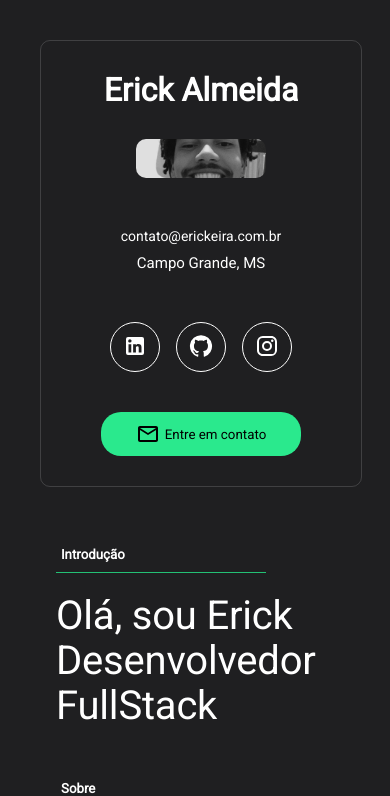
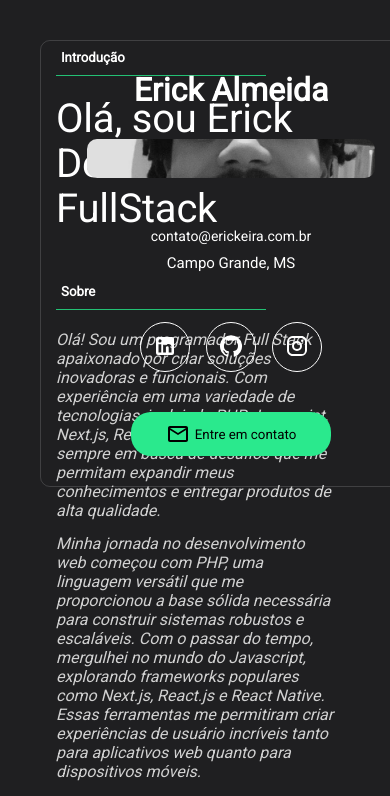
Before and after one commit to erickeira/erickalmeidaricardo, a Next.js app: page / in a window 390 px wide. Shown: the top 796 px of the page. Built offline with nearby package versions, Linux system fonts and the light colour scheme.

Commit message:
packge particles

```diff
--- a/components/cardPerfil/cardperfil.module.scss
+++ b/components/cardPerfil/cardperfil.module.scss
@@ -1,4 +1,4 @@
-@media (min-width: 1401px){
+
 .container{
     min-width: 320px;
     border: 1.5px solid rgba(255, 255, 255, 0.15);
@@ -29,136 +29,3 @@
         margin-bottom: 50px;
     }
 }
-}
-@media (max-width: 1400px){
-    .container{
-        min-width: 260px;
-        border: 1.5px solid rgba(255, 255, 255, 0.15);
-        border-radius: 10px;
-        padding: 30px;
-        display: flex;
-        flex-direction: column;
-        align-items: center;
-        position: fixed;
-        margin-bottom: 50px;
-
-        h1{
-            color: #fff;
-        }
-        h4{
-            color: #cacaca;
-        }
-        span{
-            color: #fff;
-        }
-
-        .containerImagem{
-            position: relative;
-            border-radius: 10px;
-            filter: grayscale(1);
-            height: 10vw;
-            object-fit: cover;
-            margin-bottom: 50px;
-        }
-    }
-}
-
-@media (max-width: 1250px){
-    .container{
-        border: 1.5px solid rgba(255, 255, 255, 0.15);
-        border-radius: 10px;
-        padding: 30px;
-        display: flex;
-        flex-direction: column;
-        align-items: center;
-        position: relative;
-
-        margin-bottom: 50px;
-
-        h1{
-            color: #fff;
-        }
-        h4{
-            color: #cacaca;
-        }
-        span{
-            color: #fff;
-        }
-
-    }
-    .containerImagem{
-        position: relative;
-        border-radius: 10px;
-        filter: grayscale(1);
-        object-fit: cover;
-        margin-bottom: 50px;
-    }
-}
-
-@media (max-width: 900px){
-    .container{
-        width: calc(100% - 60px);
-        border: 1.5px solid rgba(255, 255, 255, 0.15);
-        border-radius: 10px;
-        padding: 30px;
-        display: flex;
-        flex-direction: column;
-        align-items: center;
-        position: relative;
-
-        margin-bottom: 50px;
-
-        h1{
-            color: #fff;
-        }
-        h4{
-            color: #cacaca;
-        }
-        span{
-            color: #fff;
-        }
-
-    }
-    .containerImagem{
-        position: relative;
-        border-radius: 10px;
-        filter: grayscale(1);
-        width: 50%;
-        height: 30vw;
-        object-fit: cover;
-        margin-bottom: 50px;
-    }
-}
-@media (max-width: 600px){
-    .container{
-        width: calc(100% - 60px);
-        border: 1.5px solid rgba(255, 255, 255, 0.15);
-        border-radius: 10px;
-        padding: 30px;
-        display: flex;
-        flex-direction: column;
-        align-items: center;
-        position: relative;
-
-        margin-bottom: 50px;
-
-        h1{
-            color: #fff;
-        }
-        h4{
-            color: #cacaca;
-        }
-        span{
-            color: #fff;
-        }
-
-    }
-    .containerImagem{
-        position: relative;
-        border-radius: 10px;
-        filter: grayscale(1);
-        height: 30vw;
-        object-fit: cover;
-        margin-bottom: 50px;
-    }
-}
```
Lines whose indentation alone changed are shown as unchanged.
